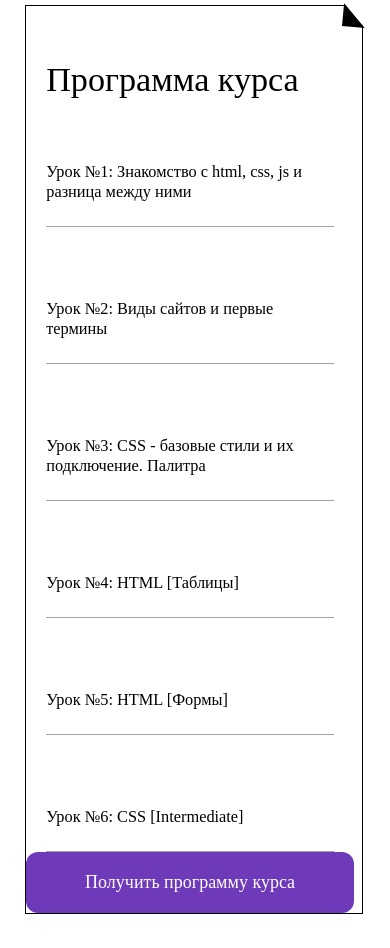
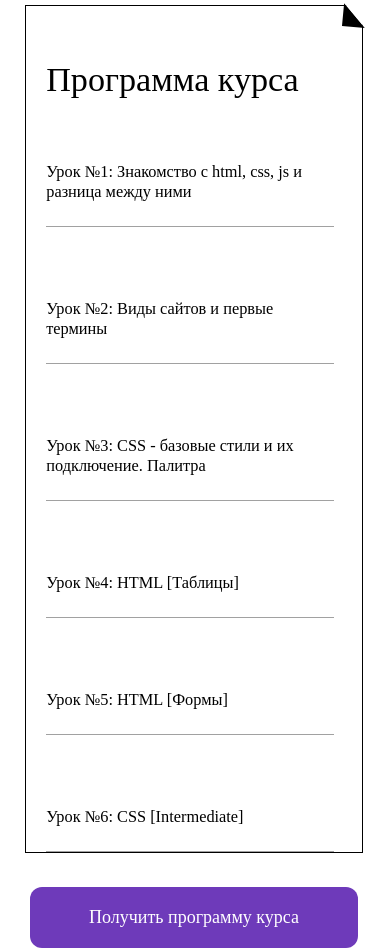
Before and after one commit to SaydakhmedovYunus/Crystal, a plain HTML site: page index.html in a window 390 px wide. Shown: the part 5424-6372 px from the top of the page. Before the commit the page ends 6338 px from the top, so only its background shows below. Drawn offline with Linux system fonts and the light colour scheme; a web font is replaced by a local one.

Commit message:
updated version

```diff
--- a/style.css
+++ b/style.css
@@ -494,7 +494,7 @@ p {
 }
 
 .courseProgram_wrapper {
-    border: 1px solid black;
+    border: 1px solid #000000;
     position: relative;
 }
 
@@ -530,23 +530,27 @@ p {
     border-bottom: 1px solid #A1A1A1;
 }
 
-.courseProgram .purple_button {
+.courseProgram_wrapper .purple_button {
     display: block;
-    margin-top: 34px auto 0;
-    border-radius: 12px;
+    margin: 34px auto 0;
 }
 
 .courseProgram .purple_button.btnMob {
     display: none;
 }
-
-@media(max-width: 375px) {
-    .courseProgram .purple_button {
+@media(max-width: 545px) {
+    .courseProgram_wrapper .purple_button {
         display: none;
     }
 
-    .courseProgram .purple.btnMob {
+    .courseProgram .purple_button.btnMob {
         display: block;
-        margin-top: 34px auto 0;
+        margin: 34px auto 0;
     }
 }
+
+.diploma_by_grids {
+    display: grid;
+    grid-template-columns: 1fr 1fr 1fr;
+    grid-template-rows: 1fr 1fr;
+}
```
Also changed, not shown: index.html (+7 -0 lines), img/image 1772.png (added).
